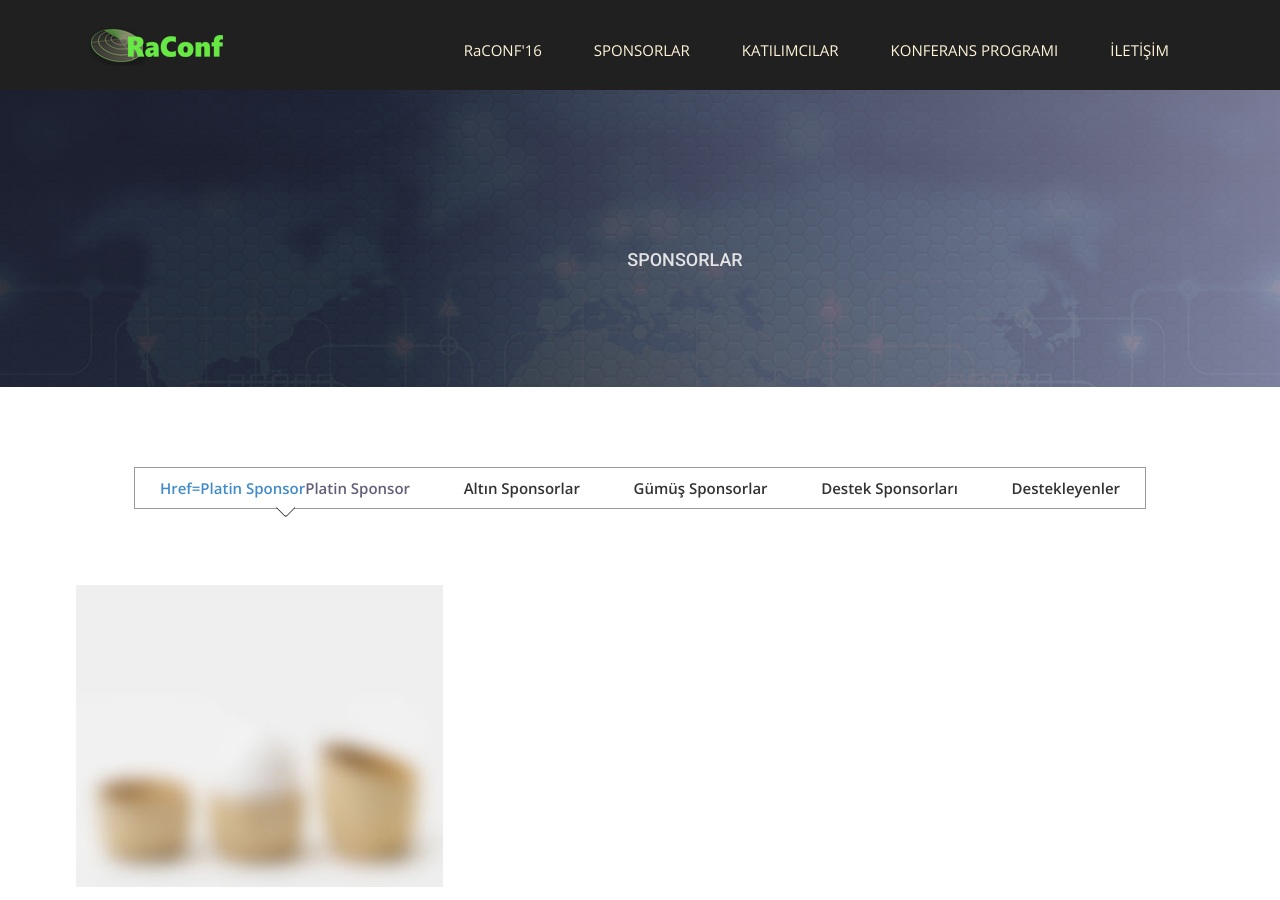
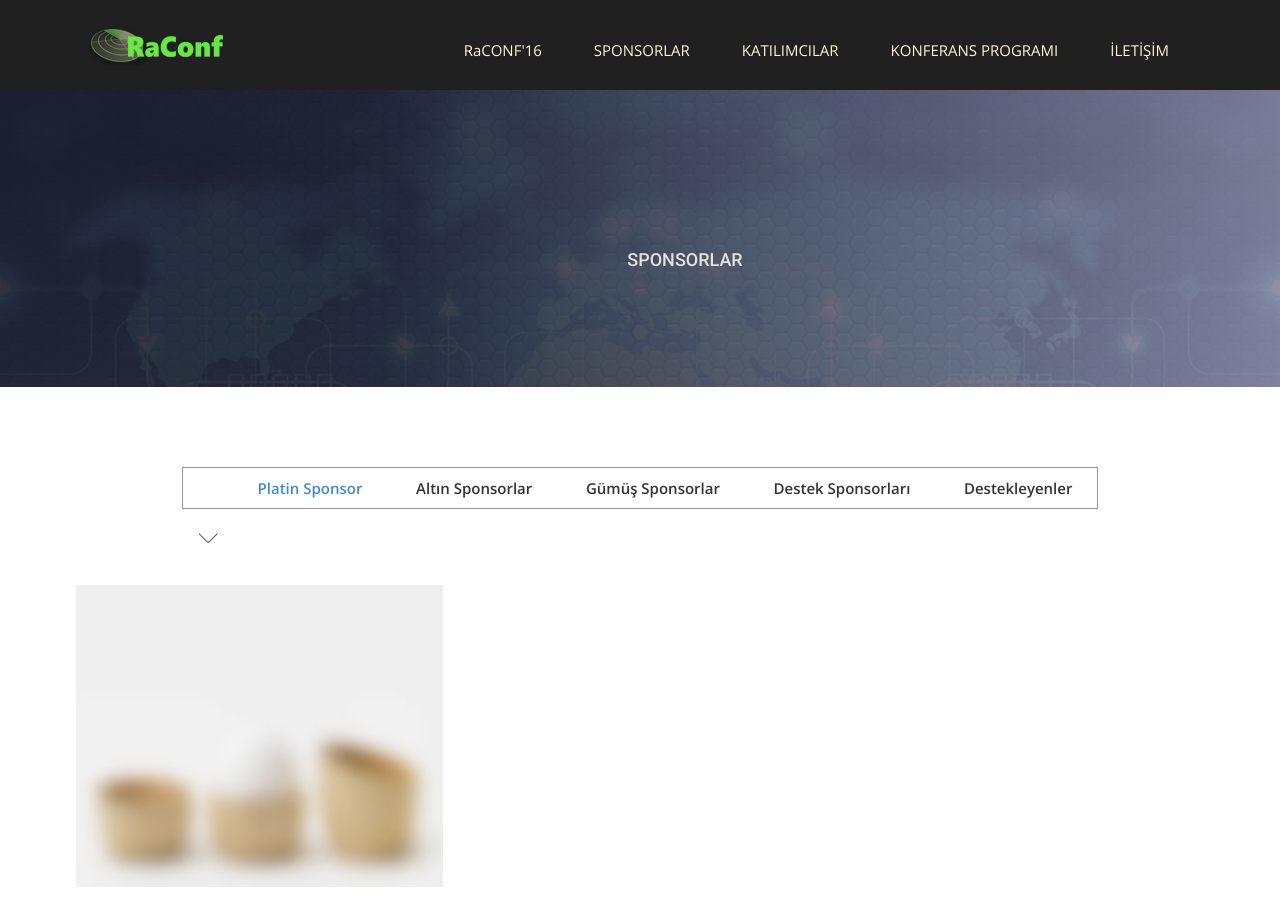
Before and after one commit to bilkamp/bilkamp19.github.io, a Jekyll site: the page built from work.html, in a window 1280 px wide and 900 px high. Built offline with Jekyll 4.4.1, drawn with Linux system fonts in a browser that asks for light colours; nearby versions of some CDN libraries; some web fonts are replaced.

Commit message:
değişiklik

```diff
--- a/work.html
+++ b/work.html
@@ -25,7 +25,7 @@ permalink: /sponsorlar/
             <div class="block">
               <div class="portfolio-menu">
                 <ul>
-                    <li class="filter" data-filter="all"><a> href=Platin Sponsor</a>Platin Sponsor</li>
+                    <li class="filter" data-filter="all"><li><a href="{raconf.sausiber.org}/platinsponsor">Platin Sponsor</a></li>
                     <li class="filter" data-filter=".Branding">Altın Sponsorlar</li>
                     <li class="filter" data-filter=".Websites">Gümüş Sponsorlar</li>
                     <li class="filter" data-filter=".Graphic">Destek Sponsorları</li>
```
